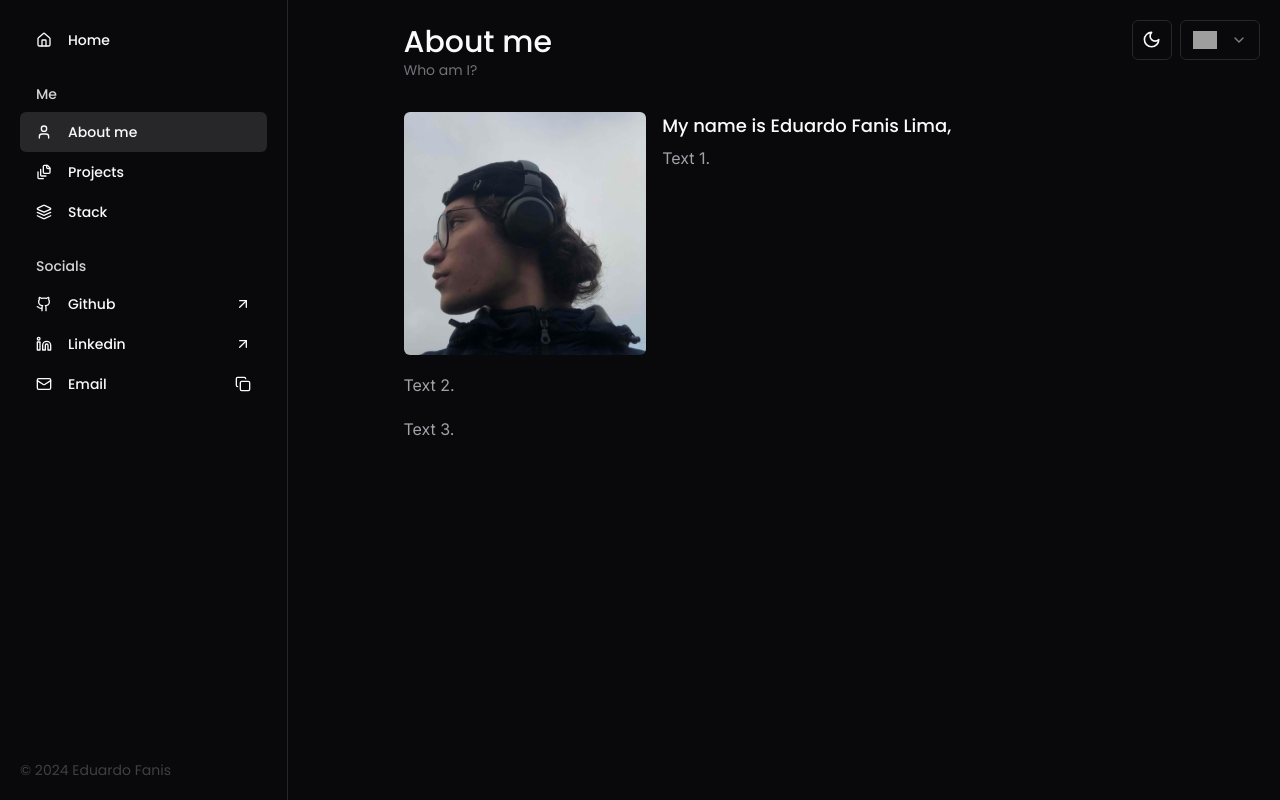
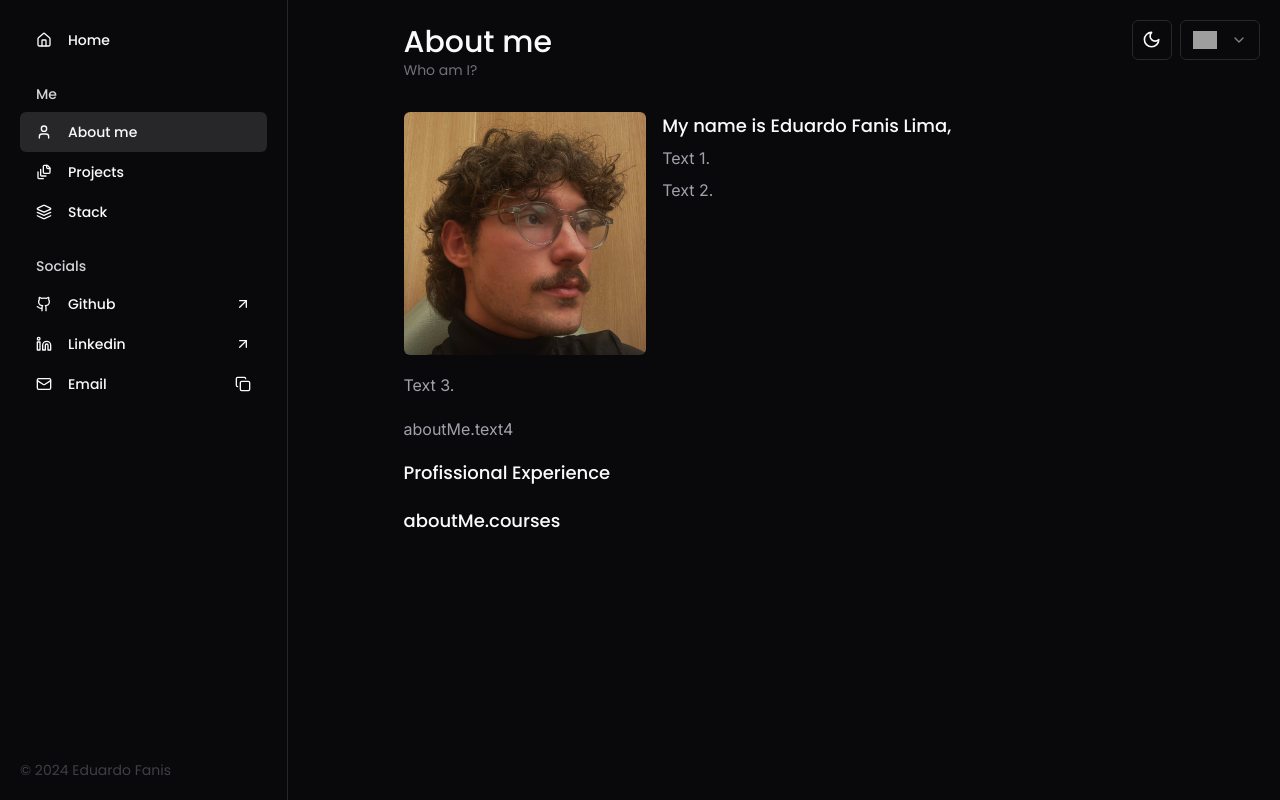
Before and after one commit to eduardofanis/eduardofanis.com, a React (Vite) app: page /aboutme in a window 1280 px wide. Built offline with nearby package versions, Linux system fonts and the light colour scheme; grey boxes are pictures that could not be loaded.

Commit message:
change profile photo, add about me texts

```diff
--- /dev/null
+++ b/src/lib/course-list.ts
@@ -0,0 +1,19 @@
+import { TFunction } from "i18next";
+
+type Course = {
+  name: string;
+  description: string;
+  yearStart: string;
+  yearFinish: string;
+};
+
+export function getCourseList(t: TFunction): Course[] {
+  return [
+    {
+      name: "gerencie",
+      description: t("projectsDescriptions.gerencie"),
+      yearStart: "2024",
+      yearFinish: "2024",
+    },
+  ];
+}
--- /dev/null
+++ b/src/lib/job-list.ts
@@ -0,0 +1,19 @@
+import { TFunction } from "i18next";
+
+type Job = {
+  name: string;
+  description: string;
+  yearIn: string;
+  yearOut: string;
+};
+
+export function getJobList(t: TFunction): Job[] {
+  return [
+    {
+      name: "gerencie",
+      description: t("projectsDescriptions.gerencie"),
+      yearIn: "2024",
+      yearOut: "2024",
+    },
+  ];
+}
--- a/src/pages/Aboutme.tsx
+++ b/src/pages/Aboutme.tsx
@@ -12,16 +12,27 @@ export default function Aboutme() {
         <img src="me.jpg" alt="Eduardo Fanis" className="rounded-md" />
         <div className="sm:col-span-2">
           <h2 className="text-lg font-medium mb-1">{t("aboutMe.myName")}</h2>
+          <p className="text-zinc-600 dark:text-zinc-400 leading-7 font-text mb-1">
+            {t("aboutMe.text1")}
+          </p>
           <p className="text-zinc-600 dark:text-zinc-400 leading-7 font-text">
-            {t("aboutMe.text1")}
+            {t("aboutMe.text2")}
           </p>
         </div>
         <p className="text-zinc-600 dark:text-zinc-400 leading-7 sm:col-span-3 font-text">
-          {t("aboutMe.text2")}
+          {t("aboutMe.text3")}
         </p>
         <p className="text-zinc-600 dark:text-zinc-400 leading-7 sm:col-span-3 font-text">
-          {t("aboutMe.text3")}
+          {t("aboutMe.text4")}
         </p>
+        <div className="sm:col-span-3">
+          <h2 className="text-lg font-medium mb-1">
+            {t("aboutMe.experience")}
+          </h2>
+        </div>
+        <div className="sm:col-span-3">
+          <h2 className="text-lg font-medium mb-1">{t("aboutMe.courses")}</h2>
+        </div>
       </div>
     </AnimatedContainer>
   );
--- a/src/translations/pt-BR/global.json
+++ b/src/translations/pt-BR/global.json
@@ -21,7 +21,7 @@
   "home": {
     "aboutMe": {
       "title": "Sobre mim",
-      "text": "Sobre mim..."
+      "text": "Desenvolvedor Front-end e UI Designer, apaixonado por criar interfaces bonitas, funcionais e intuitivas. Tenho experiência com tecnologias como ReactJS, TypeScript, TailwindCSS, Git, SQLite, Docker, Fastify e Flutter. Estou sempre em busca de novos desafios e acredito que o sucesso na área vem da combinação entre boas habilidades técnicas, criatividade e a vontade constante de aprender e evoluir."
     },
     "myWork": {
       "title": "Conheça meu trabalho"
@@ -37,11 +37,13 @@
   "aboutMe": {
     "title": "Sobre mim",
     "description": "Quem sou eu?",
-    "myName": "Me chamo Eduardo Fanis Lima,",
-    "text1": "Texto 1",
-    "text2": "Texto 2",
-    "text3": "Texto 3",
-    "experience": "Experiência Profissional"
+    "myName": "Eduardo Fanis Lima",
+    "text1": "Desenvolvedor Front-end apaixonado por criar interfaces bonitas e funcionais.",
+    "text2": "Atualmente tenho 20 anos e estou sempre em busca de novos desafios e aprendizados na área de desenvolvimento web. Atualmente estou focado em aprimorar as novas tecnologias do ecossistema ReactJS.",
+    "text3": "Possuo experiência com diversas tecnologias e ferramentas, incluindo TypeScript, TailwindCSS, Git, SQLite, Docker, Fastify, entre outras. Por um tempo estudei desenvolvimento mobile com Flutter e React Native na qual desenvolvi meu app chamado Activy.",
+    "text4": "Acredito que a chave para o sucesso como desenvolvedor está na combinação de habilidades técnicas sólidas, criatividade e uma paixão constante por aprender e evoluir. Sou apaixonado em criar interfaces que não apenas atendam às necessidades dos usuários, mas que também proporcionem uma experiência agradável e intuitiva.",
+    "experience": "Experiência Profissional",
+    "courses": "Formações, Cursos e Certificados"
   },
   "projects": {
     "title": "Projetos",
```
Also changed, not shown: public/me.jpg.
